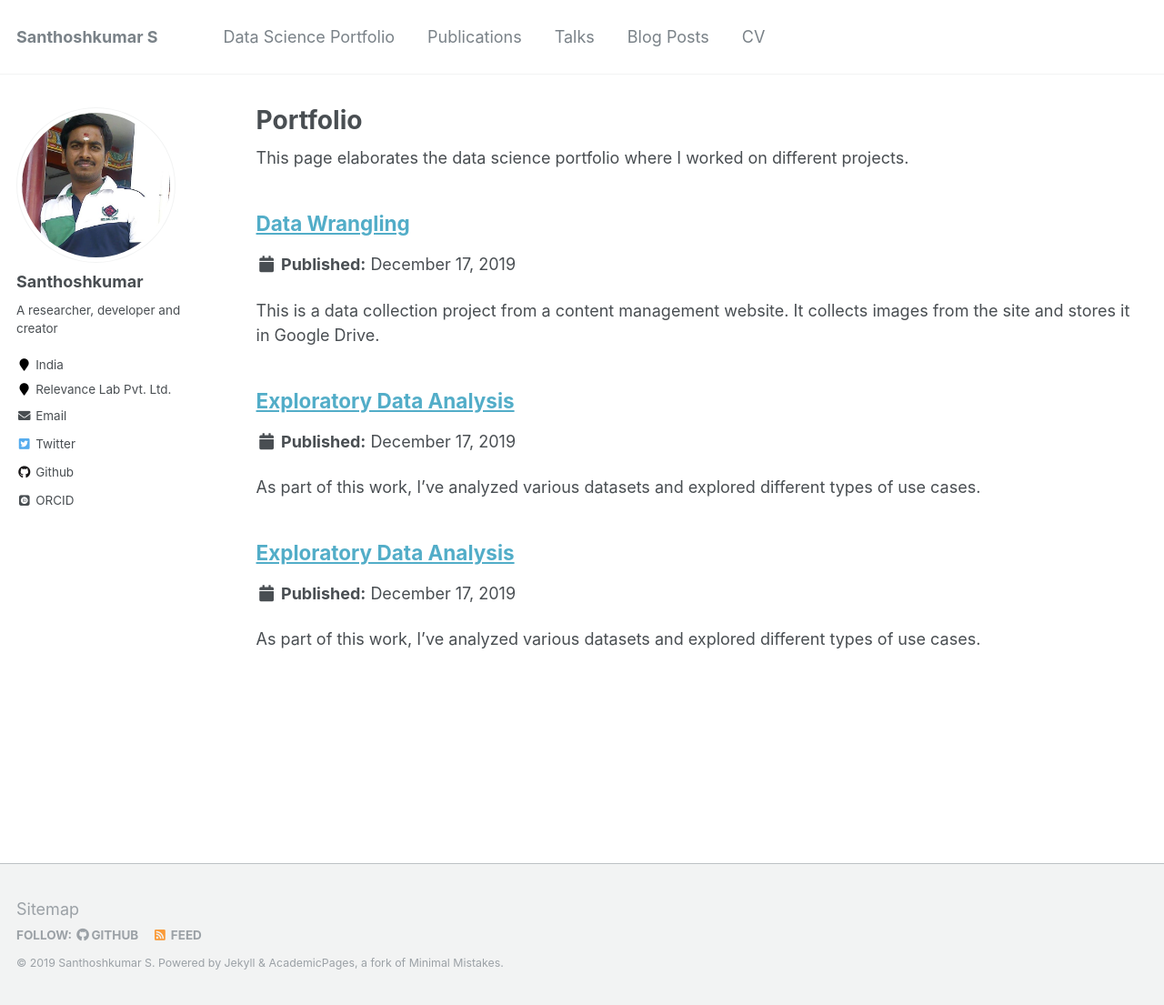
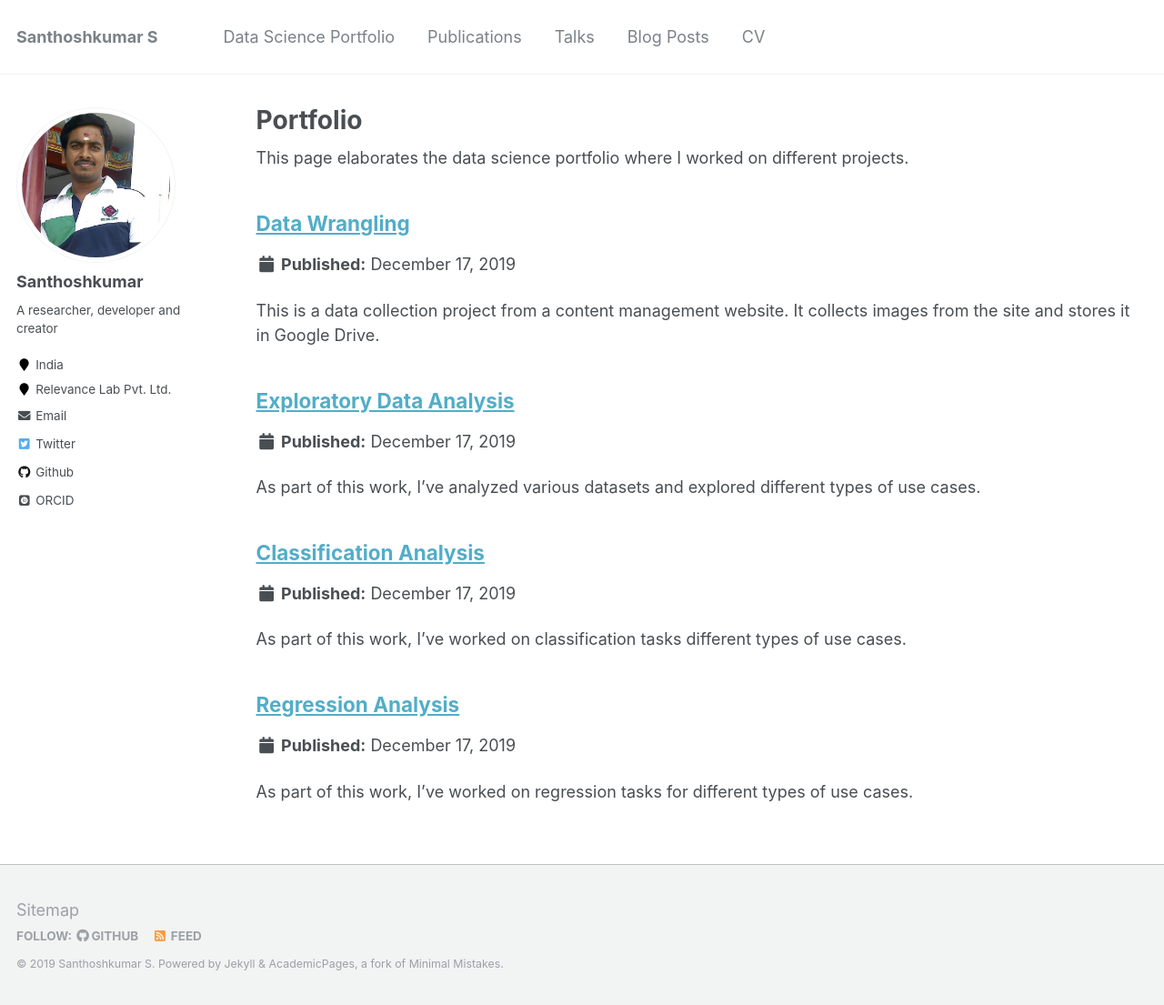
Before and after one commit to santhosh790/santhosh790.github.io, a Jekyll site: the page built from _pages/portfolio.html, in a window 1280 px wide and 1105 px high. Shown: the whole window at 91% size. Built offline with Jekyll 4.4.1, drawn with Linux system fonts in a browser that asks for light colours; some web fonts are replaced.

Commit message:
Adding Portfolio.

```diff
--- /dev/null
+++ b/_portfolio/portfolio-3.html
@@ -0,0 +1,9 @@
+---
+title: "Classification Analysis"
+excerpt: "As part of this work, I've worked on classification tasks different types of use cases."
+collection: portfolio
+---
+
+1. Loan Prediction [Github](https://github.com/santhosh790/loan-prediction) and [Anaconda](https://anaconda.org/santhosh790/loanpredictionanalvid/notebook)
+2. Titanic ML from Disaster [Kaggle](https://www.kaggle.com/santhoshram/first-notebook)
+3. Quora Insincere Classification [Kaggle](https://www.kaggle.com/santhoshram/quora-insincere-classification)
--- a/_portfolio/portfolio-2.md
+++ b/_portfolio/portfolio-4.md
@@ -1,6 +1,6 @@
 ---
-title: "Exploratory Data Analysis"
-excerpt: "As part of this work, I've analyzed various datasets and explored different types of use cases."
+title: "Regression Analysis"
+excerpt: "As part of this work, I've worked on regression tasks for different types of use cases."
 collection: portfolio
 ---
 
```
